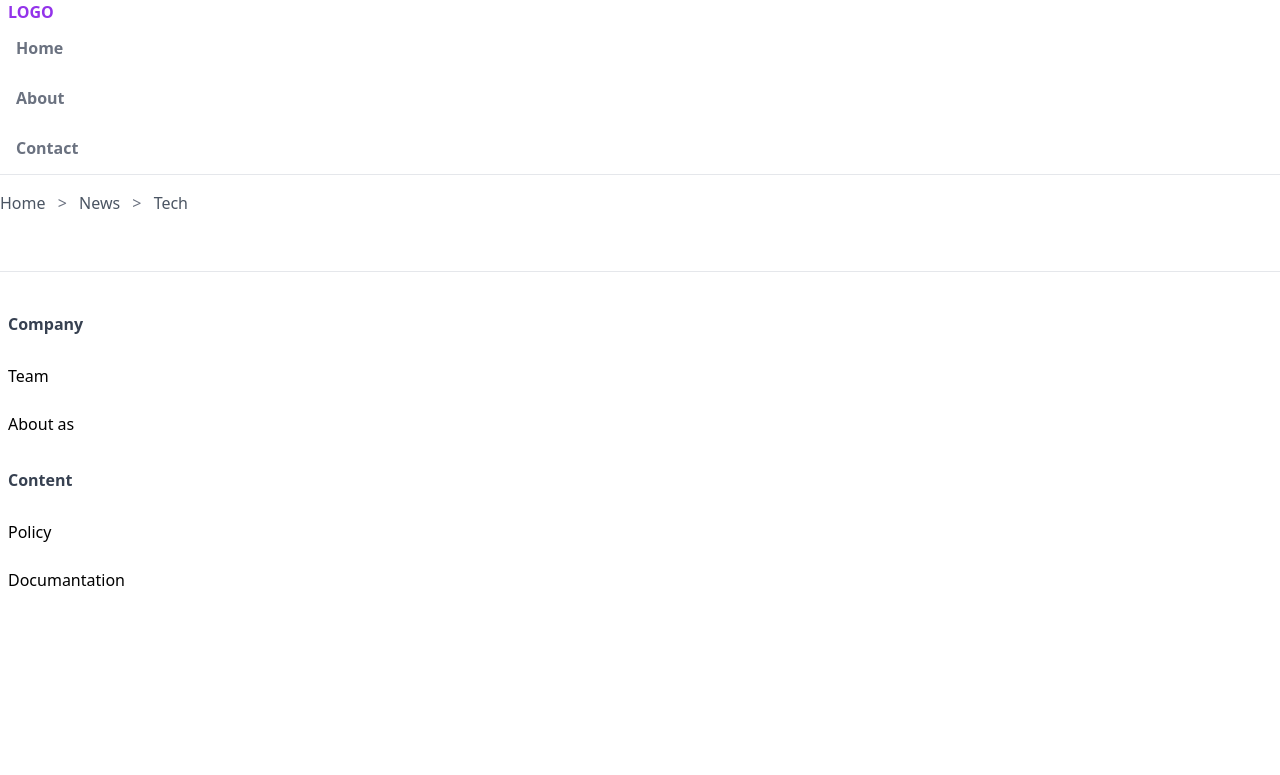
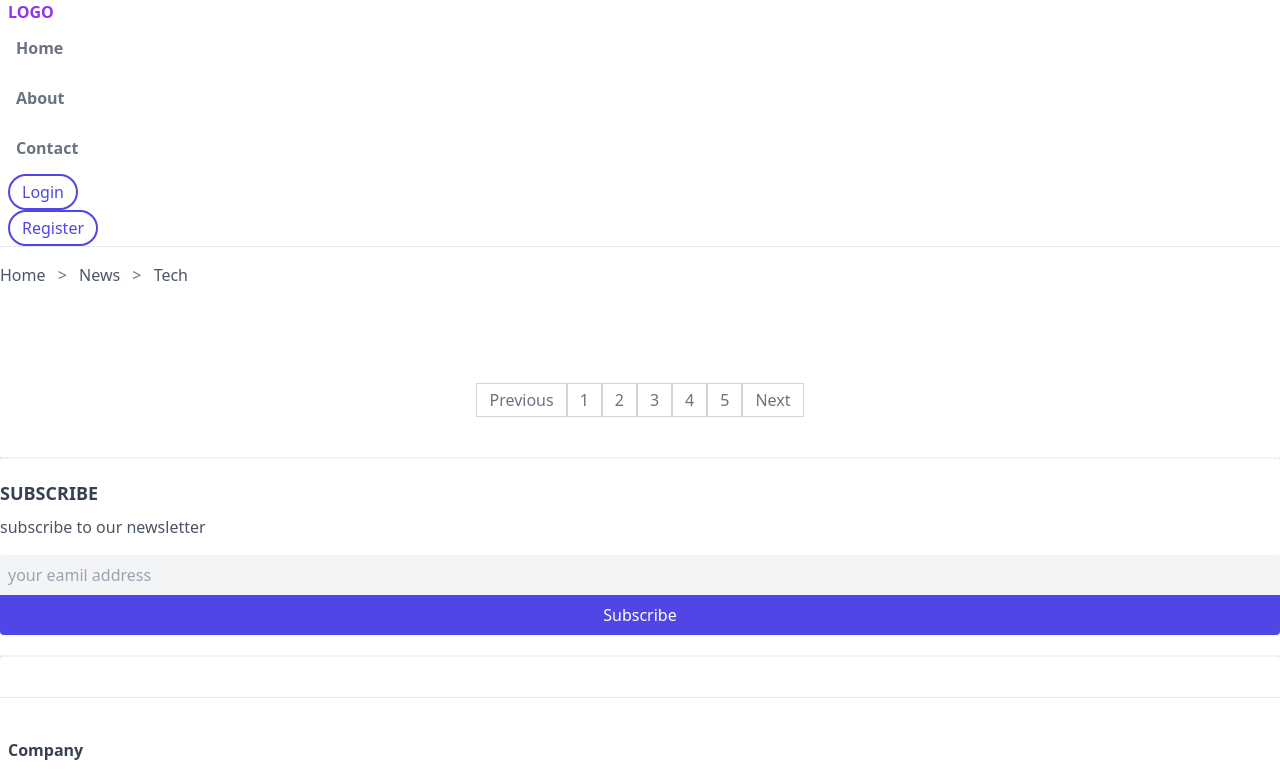
Before and after one commit to Andriikryl/web-landing, a website built with Vite: page index.html in a window 1280 px wide. Shown: the top 775 px of the page. Built offline with nearby package versions, Linux system fonts and the light colour scheme.

Commit message:
feat[pugination]

```diff
--- a/index.html
+++ b/index.html
@@ -33,6 +33,23 @@
             >
           </li>
         </ul>
+
+        <ul>
+          <li>
+            <button
+              class="py-1 px-3 border-2 rounded-full border-indigo-600 text-indigo-600 hover:text-white hover:bg-indigo-800"
+            >
+              Login
+            </button>
+          </li>
+          <li>
+            <button
+              class="py-1 px-3 border-2 rounded-full border-indigo-600 text-indigo-600 hover:text-white hover:bg-indigo-800"
+            >
+              Register
+            </button>
+          </li>
+        </ul>
       </nav>
     </header>
 
@@ -46,6 +63,80 @@
           <a class="text-gray-600 hover:text-gray-900" href="#">Tech</a>
         </div>
       </div>
+
+      <div class="mt-20 mb-10">
+        <ul class="flex justify-center">
+          <li>
+            <a
+              class="inline-block py-1 px-3 border border-gray-300 text-gray-500 hover:bg-slate-100 hover:text-gray-700"
+              href="#"
+              >Previous</a
+            >
+          </li>
+          <li>
+            <a
+              class="inline-block py-1 px-3 border border-gray-300 text-gray-500 hover:bg-slate-100 hover:text-gray-700"
+              href="#"
+              >1</a
+            >
+          </li>
+          <li>
+            <a
+              class="inline-block py-1 px-3 border border-gray-300 text-gray-500 hover:bg-slate-100 hover:text-gray-700"
+              href="#"
+              >2</a
+            >
+          </li>
+          <li>
+            <a
+              class="inline-block py-1 px-3 border border-gray-300 text-gray-500 hover:bg-slate-100 hover:text-gray-700"
+              href="#"
+              >3</a
+            >
+          </li>
+          <li>
+            <a
+              class="inline-block py-1 px-3 border border-gray-300 text-gray-500 hover:bg-slate-100 hover:text-gray-700"
+              href="#"
+              >4</a
+            >
+          </li>
+          <li>
+            <a
+              class="inline-block py-1 px-3 border border-gray-300 text-gray-500 hover:bg-slate-100 hover:text-gray-700"
+              href="#"
+              >5</a
+            >
+          </li>
+          <li>
+            <a
+              class="inline-block py-1 px-3 border border-gray-300 text-gray-500 hover:bg-slate-100 hover:text-gray-700"
+              href="#"
+              >Next</a
+            >
+          </li>
+        </ul>
+      </div>
+
+      <div class="border border-dotted"></div>
+
+      <div class="my-5">
+        <h5 class="font-bold text-lg uppercase text-gray-700 mb-2">
+          subscribe
+        </h5>
+        <p class="text-gray-600 mb-4">subscribe to our newsletter</p>
+        <input
+          placeholder="your eamil address"
+          type="email"
+          class="text-gray-700 bg-gray-100 p-2 w-full rounded-t hover:border-gray-600"
+        />
+        <button
+          class="px-4 py-2 bg-indigo-600 text-white rounded-b w-full hover:bg-indigo-800"
+        >
+          Subscribe
+        </button>
+      </div>
+      <div class="border border-dotted"></div>
     </main>
 
     <footer class="border-t mt-10 py-10 px-2">
```
